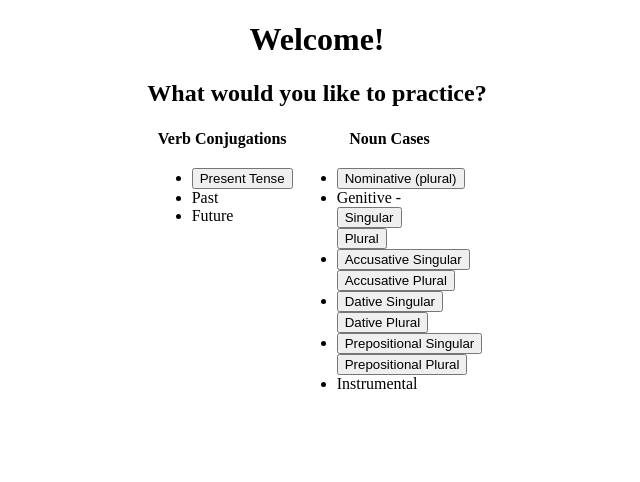
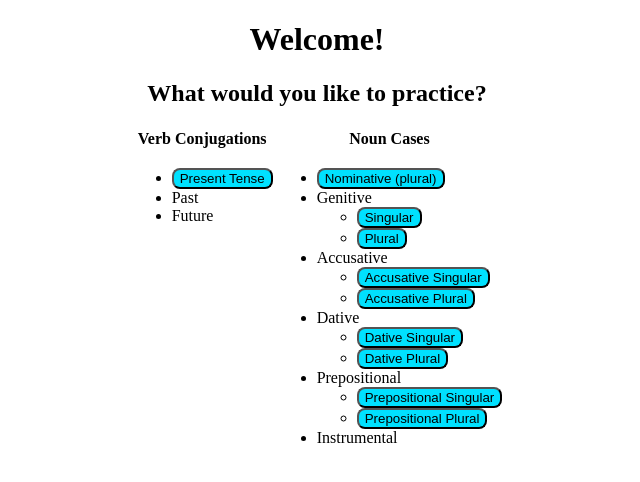
Before and after one commit to Nastassya/Russian-Flask-Website, a Flask app: page / in a window 1280 px wide. Shown: the top 482 px of the page, without its empty margins (323-963 px from the left). Run offline with Flask 2, Linux system fonts and the light colour scheme.

Commit message:
Formatted navigation buttons on the home page

```diff
--- a/static/base.css
+++ b/static/base.css
@@ -10,3 +10,9 @@ body {
   margin-left: auto;
   margin-right: auto;
 }
+
+.button {
+  background-color: #00E1FF;
+  border-radius: 8px;
+  display: inline-block;
+}
--- a/templates/home.html
+++ b/templates/home.html
@@ -17,7 +17,7 @@
       <ul>
         <li><form action='/2' method="POST">
             <input type='hidden' name='case' value='present'/>
-            <input type='submit' value='Present Tense'/>
+            <input type='submit' class='button' value='Present Tense'/>
           </form>
         <li>Past</li>
         <li>Future</li>
@@ -29,53 +29,72 @@
         <li>
           <form action='/2' method="POST">
             <input type='hidden' name='case' value='nominative plural'/>
-            <input type='submit' value='Nominative (plural)'/>
+            <input type='submit' class='button' value='Nominative (plural)'/>
           </form>
         </li>
-        <li><span>Genitive -
+        <li>Genitive
+          <ul>
+            <li>
               <form action='/2' method="POST">
               <input type='hidden' name='case' value='genitive'/>
-            <input type='submit' value='Singular'/>
-          </form>
-
-          <form action='/2' method="POST">
-            <input type='hidden' name='case' value='genitive plural'/>
-            <input type='submit' value='Plural'/>
-          </form>
-          </span>
-        <li>
-          <form action='/2' method="POST">
-            <input type='hidden' name='case' value='accusative singular'/>
-            <input type='submit' value='Accusative Singular'/>
-          </form>
-
-          <form action='/2' method="POST">
-            <input type='hidden' name='case' value='accusative plural'/>
-            <input type='submit' value='Accusative Plural'/>
-          </form>
-
-        </li>
-        <li>
-          <form action='/2' method="POST">
-            <input type='hidden' name='case' value='dative singular'/>
-            <input type='submit' value='Dative Singular'/>
-          </form>
-
-            <form action='/2' method="POST">
-            <input type='hidden' name='case' value='dative plural'/>
-            <input type='submit' value='Dative Plural'/>
+              <input type='submit' class='button' value='Singular'/>
               </form>
             </li>
             <li>
               <form action='/2' method="POST">
+              <input type='hidden' name='case' value='genitive plural'/>
+              <input type='submit' class='button' value='Plural'/>
+              </form>
+            </li>
+          </ul>
+        <li>Accusative
+          <ul>
+            <li>
+              <form action='/2' method="POST">
+                <input type='hidden' name='case' value='accusative singular'/>
+                <input type='submit' class='button' value='Accusative Singular'/>
+              </form>
+            </li>
+            <li>
+              <form action='/2' method="POST">
+                <input type='hidden' name='case' value='accusative plural'/>
+                <input type='submit' class='button' value='Accusative Plural'/>
+              </form>
+            </li>
+          </ul>
+        </li>
+
+        <li>Dative
+          <ul>
+            <li>
+              <form action='/2' method="POST">
+                <input type='hidden' name='case' value='dative singular'/>
+                <input type='submit' class='button' value='Dative Singular'/>
+              </form>
+            </li>
+            <li>
+              <form action='/2' method="POST">
+                <input type='hidden' name='case' value='dative plural'/>
+                <input type='submit' class='button' value='Dative Plural'/>
+              </form>
+            </li>
+          </ul>
+        </li>
+        <li>Prepositional
+          <ul>
+            <li>
+              <form action='/2' method="POST">
                 <input type='hidden' name='case' value='prepositional singular'/>
-            <input type='submit' value='Prepositional Singular'/>
+                <input type='submit' class='button' value='Prepositional Singular'/>
               </form>
-
+            </li>
+            <li>
               <form action='/2' method="POST">
                 <input type='hidden' name='case' value='prepositional plural'/>
-            <input type='submit' value='Prepositional Plural'/>
+                <input type='submit' class='button' value='Prepositional Plural'/>
               </form>
+            </li>
+          </ul>
         </li>
         <li>Instrumental</li>
       </ul>
```
Also changed, not shown: 1 other file. Lines whose indentation alone changed are shown as unchanged.
